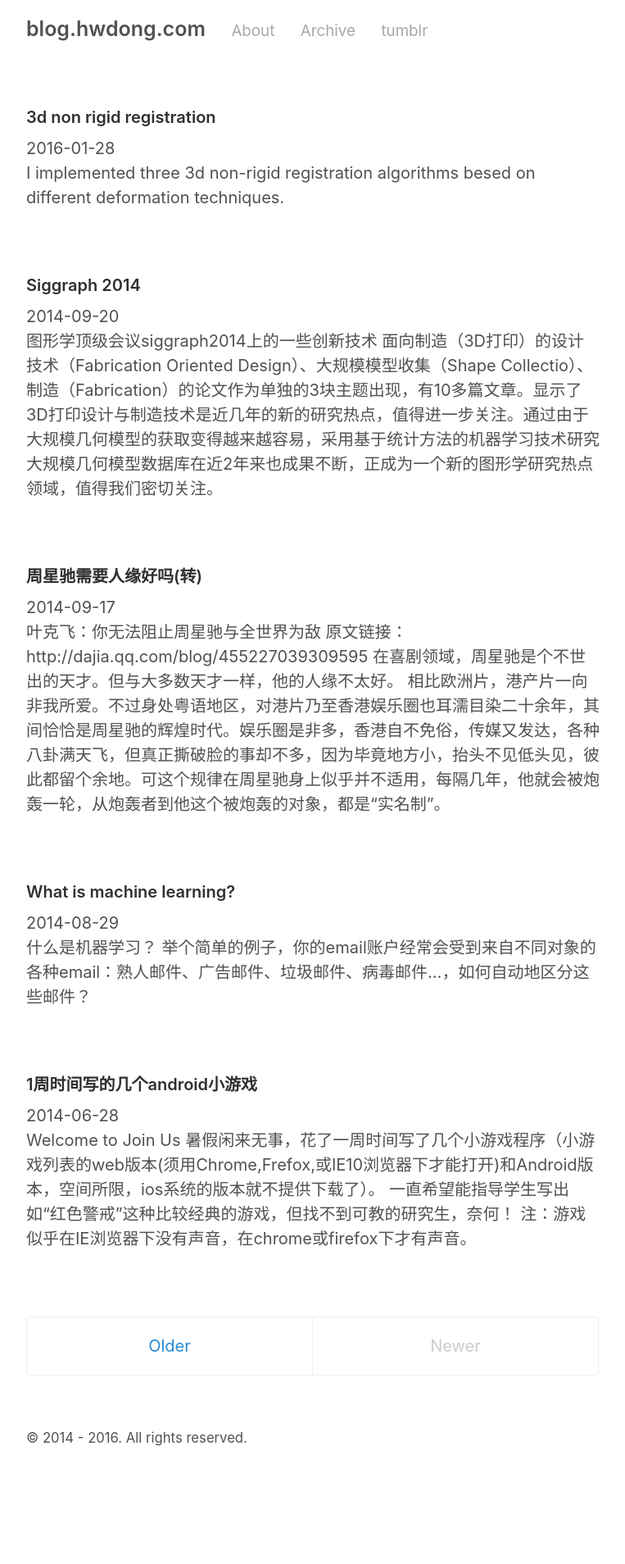
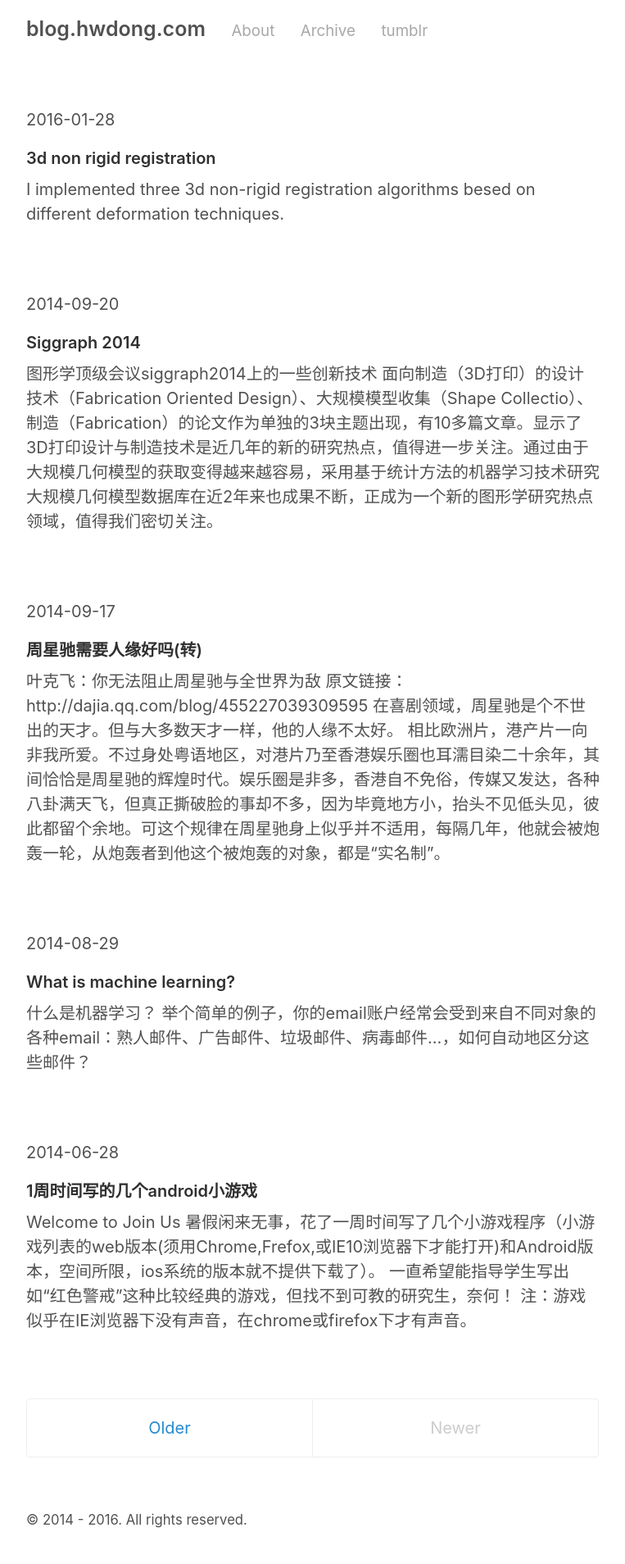
Before and after one commit to hwdong/hwdong-old.github.io, a Jekyll site: the page built from index.html, in a window 1280 px wide. Shown: the whole page at 82% size, without its empty margins (258-1021 px from the left). Built offline with Jekyll 4.4.1, drawn with Linux system fonts in a browser that asks for light colours; Markdown is read by kramdown in place of the engine named in the settings; the list of posts is cut into pages by our own code; before the commit the page ends 1808 px from its top, so only the background shows below that.

```diff
--- a/_sass/_type.scss
+++ b/_sass/_type.scss
@@ -25,7 +25,7 @@
 }
 
 h4, h5, h6 {
-  margin-top: 1rem;
+  margin-top: 0.1rem;
   font-size: 1rem;
 }
 
--- a/index.html
+++ b/index.html
@@ -7,9 +7,9 @@
   {% for post in paginator.posts %}
       <div class="post py3">
         <p>
+          {{ post.date | date:"%Y-%m-%d"}}
           <a href="{{ post.url | prepend: site.baseurl }}" class="post-link">
             <h4 class="h1 post-title">{{ post.title | capitalize }} </h4></a>
-            {{ post.date | date:"%Y-%m-%d"}} <br/>
             <!--   <h3 class="h1 post-title" >{{ post.title | capitalize }} </h3></a>   -->
 
             {{ post.excerpt | strip_html }}
```
